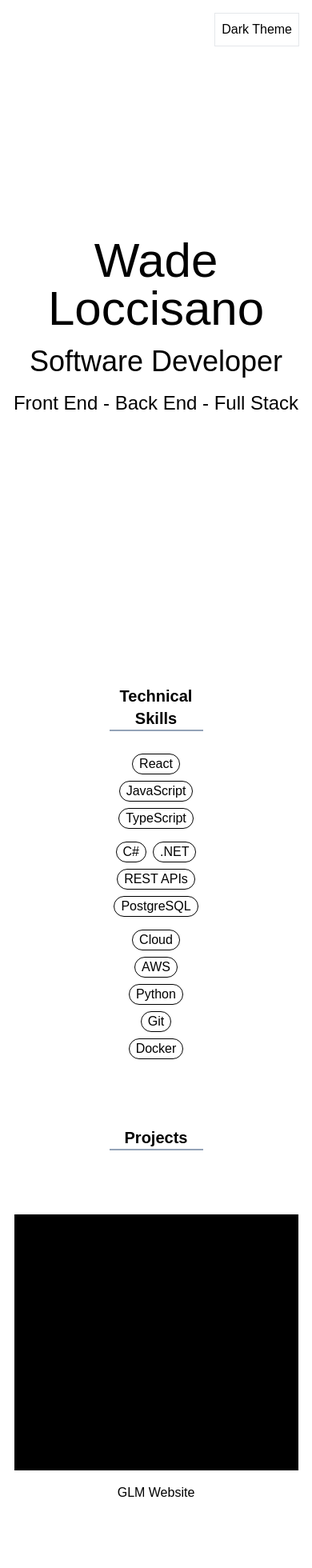
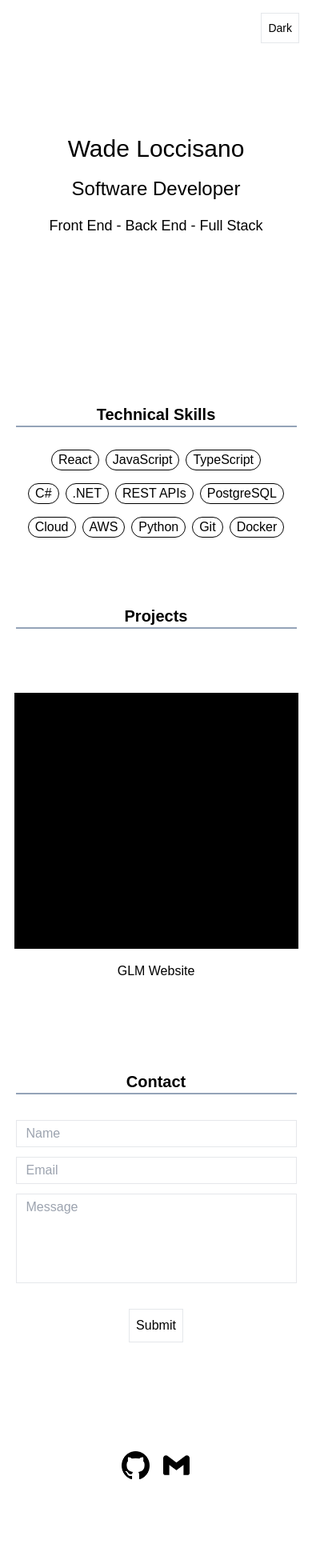
Before and after one commit to wade-loccisano/portfolio-site, a Next.js app in the folder web/: page / in a window 390 px wide. Shown: the top 1960 px of the page at 80% size. After the commit the page ends 1864 px from the top, so only its background shows below. Built offline with nearby package versions, Linux system fonts and the light colour scheme.

Commit message:
Add responsive design

```diff
--- a/web/components/Contact.tsx
+++ b/web/components/Contact.tsx
@@ -3,19 +3,19 @@ import React from 'react'
 const Contact = () => {
     return (
         <section id="contact-section" className="section_container flex justify-center">
-            <div className="flex flex-col w-[30%] py-8">
+            <div className="flex flex-col py-8  w-[90%] lg:w-[50%] xl:w-[30%]">
                 <div className="text-xl md:text-2xl border-b-2 border-slate-400 font-bold text-center">
                     Contact
                 </div>
                 {/* contact form */}
-                <div className="flex flex-col py-4">
+                <div className="flex flex-col py-4 mt-4">
                     <input className="px-3 py-1 border" placeholder="Name">
                     </input>
                     <input className="my-3 px-3 py-1 border" placeholder="Email">
                     </input>
                     <textarea className="px-3 py-1 border w-25 h-28 resize-none" placeholder="Message">
                     </textarea>
-                    <div className="flex justify-center mt-2">
+                    <div className="flex justify-center mt-8">
                         <button className="p-2 border">
                             Submit
                         </button>
--- a/web/components/Landing.tsx
+++ b/web/components/Landing.tsx
@@ -2,14 +2,14 @@ import React from 'react'
 
 const Landing = () => {
     return (
-        <section className="section_container my-64">
-            <h1 className="text-center text-6xl">
+        <section className="section_container my-32 xs:my-64">
+            <h1 className="text-center text-3xl xs:text-6xl">
                 Wade Loccisano
             </h1>
-            <div className="p-4 text-center text-4xl">
+            <div className="p-4 text-center text-2xl xs:text-4xl">
                 Software Developer
             </div>
-            <div className="text-center text-2xl">
+            <div className="text-center text-lg xs:text-2xl">
                 Front End - Back End - Full Stack
             </div>
         </section>
--- a/web/components/Navbar.tsx
+++ b/web/components/Navbar.tsx
@@ -3,7 +3,7 @@ import ThemeSwitch from './ThemeSwitch'
 
 const Navbar = () => {
     return (
-        <div className='fixed top-0 left-0 w-full h-16 z-10'>
+        <div className='fixed top-0 left-0 w-full h-16 z-10 bg-white dark:bg-black'>
             <header className="section_container !py-0">
                 <nav className="flex flex-row-reverse">
                     <ThemeSwitch></ThemeSwitch>
--- a/web/components/Projects.tsx
+++ b/web/components/Projects.tsx
@@ -16,7 +16,7 @@ const Projects = () => {
     return (
         <>
             <section className="section_container flex justify-center">
-                <div className="text-xl md:text-2xl border-b-2 border-slate-400 font-bold text-center w-[30%]">
+                <div className="text-xl md:text-2xl border-b-2 border-slate-400 font-bold text-center w-[90%] lg:w-[50%] xl:w-[30%]">
                     <div>
                         Projects
                     </div>
--- a/web/components/Skills.tsx
+++ b/web/components/Skills.tsx
@@ -33,7 +33,7 @@ const skills = [
 const Skills = () => {
     return (
         <section id="skill-section" className="section_container flex justify-center">
-            <div className="flex flex-col w-[30%]">
+            <div className="flex flex-col  w-[90%] lg:w-[50%] xl:w-[30%]">
                 <div className="text-xl md:text-2xl border-b-2 border-slate-400 font-bold text-center">
                     Technical Skills
                 </div>
--- a/web/components/ThemeSwitch.tsx
+++ b/web/components/ThemeSwitch.tsx
@@ -21,16 +21,16 @@ const ThemeSwitch = () => {
         <>
             {mounted && <div className="p-4">
                 {resolvedTheme === 'light' && <button
-                    className='p-2 border'
+                    className='p-2 border text-sm'
                     onClick={() => activateDarkClick()}
                 >
-                    Dark Theme
+                    Dark
                 </button>}
                 {resolvedTheme === 'dark' && <button
-                    className='p-2 border'
+                    className='p-2 border text-sm'
                     onClick={() => activateLightClick()}
                 >
-                    Light Theme
+                    Light
                 </button>}
             </div>}
         </>
```
